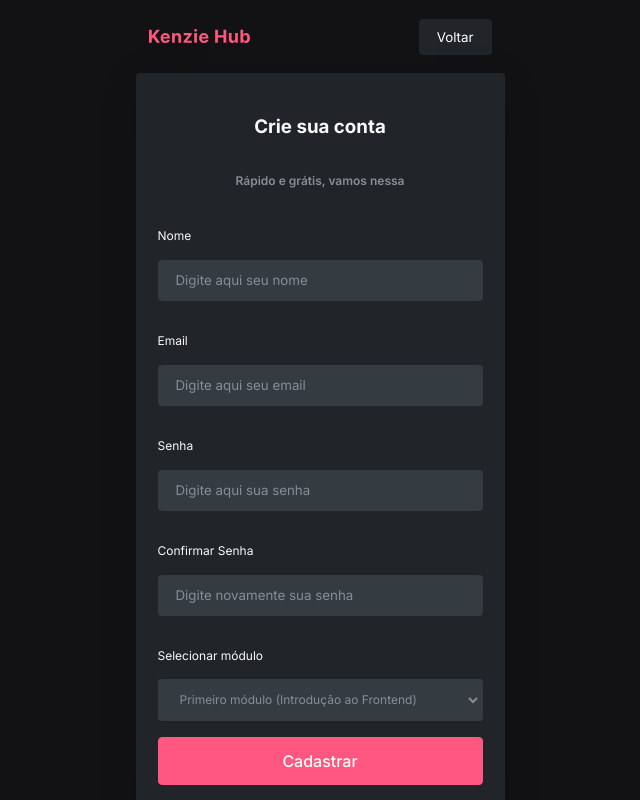
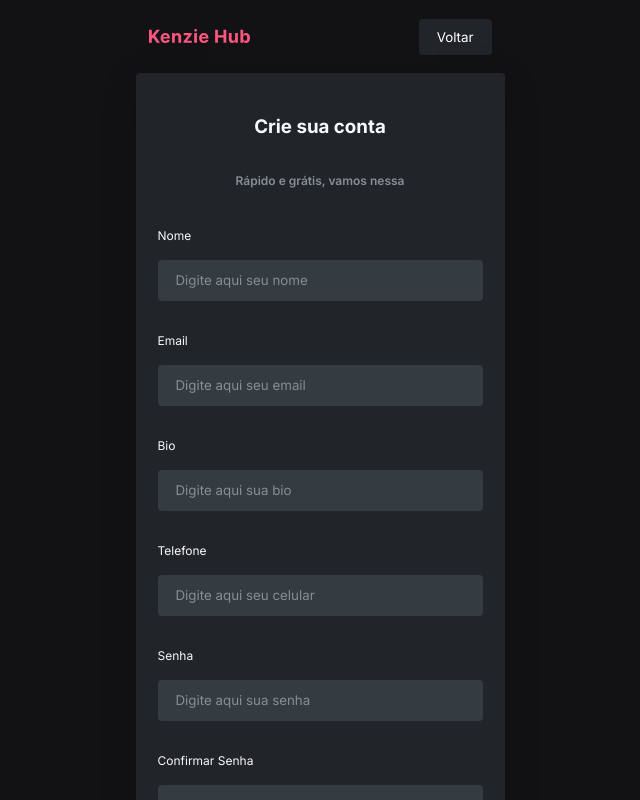
Before and after one commit to Kenzie-Academy-Brasil-Developers/react-entrega-s2-kenzie-hub-andersonstpinto, a React (Create React App) app: page /signup in a window 1280 px wide. Shown: the top 800 px of the page, without its empty margins (320-960 px from the left). Built offline with nearby package versions, Linux system fonts and the light colour scheme.

Commit message:
feat: signup and login api requests + localStorage auth

```diff
--- a/src/components/Header/index.jsx
+++ b/src/components/Header/index.jsx
@@ -2,13 +2,11 @@ import Logo from '../../assets/imgs/Logo.svg'
 import { HeaderContainer } from './style'
 import { SmallButton } from '../SmallButton'
 
-export const Header = ({ smallbutton }) => {
+export const Header = ({ smallbutton, onClick }) => {
   return (
     <HeaderContainer>
       <img src={Logo} alt='KenzieHub' />
-      <SmallButton onClick={() => console.log('path')}>
-        {smallbutton}
-      </SmallButton>
+      <SmallButton onClick={onClick}>{smallbutton}</SmallButton>
     </HeaderContainer>
   )
 }
--- a/src/components/LoginForm/index.jsx
+++ b/src/components/LoginForm/index.jsx
@@ -1,13 +1,14 @@
 import { yupResolver } from '@hookform/resolvers/yup'
 import { useHistory } from 'react-router-dom'
 import { useForm } from 'react-hook-form'
+import api from '../../services/api'
 import * as yup from 'yup'
 
 import { Button } from '../Button'
 import { Input } from '../Input'
 import { Form } from './style'
 
-export const LoginForm = () => {
+export const LoginForm = ({ setAuth }) => {
   const history = useHistory()
 
   const schema = yup.object().shape({
@@ -23,7 +24,23 @@ export const LoginForm = () => {
     resolver: yupResolver(schema),
   })
 
-  const onSubmit = data => console.log(data)
+  const onSubmit = loginData => {
+    console.log(loginData)
+    api
+      .post('/sessions', loginData)
+      .then(({ data }) => {
+        console.log(data)
+        setAuth(true)
+        //toast
+        localStorage.setItem('@KenzieHub:token', JSON.stringify(data.token))
+        localStorage.setItem('@KenzieHub:user', JSON.stringify(data.user))
+        history.push('/dashboard')
+      })
+      .catch(err => {
+        console.log(err)
+        //toast
+      })
+  }
 
   return (
     <Form>
--- a/src/components/SignupForm/index.jsx
+++ b/src/components/SignupForm/index.jsx
@@ -1,5 +1,7 @@
 import { yupResolver } from '@hookform/resolvers/yup'
+import { useHistory } from 'react-router-dom'
 import { useForm } from 'react-hook-form'
+import api from '../../services/api'
 import * as yup from 'yup'
 
 import { CustomSelect } from '../CustomSelect'
@@ -8,6 +10,7 @@ import { Input } from '../Input'
 import { Form } from './style'
 
 export const SignupForm = () => {
+  const history = useHistory()
   const courseModules = [
     'Primeiro módulo (Introdução ao Frontend)',
     'Segundo módulo (Frontend Avançado)',
@@ -24,6 +27,14 @@ export const SignupForm = () => {
       .oneOf([yup.ref('password')], 'Senhas diferentes')
       .required(),
     course_module: yup.string().required().default('Primeiro Módulo'),
+    bio: yup.string().max(24).required(),
+    contact: yup
+      .string()
+      .matches(
+        /^\(?[1-9]{2}\)? ?(?:[2-8]|9[1-9])[0-9]{3}\-?[0-9]{4}$/,
+        'Deve ser um número de celular válido, incluindo DDD'
+      )
+      .required(),
   })
 
   const {
@@ -36,6 +47,16 @@ export const SignupForm = () => {
 
   const onSubmit = ({ passwordConfirm, ...rest }) => {
     console.log(rest)
+    api
+      .post('/users', rest)
+      .then(_ => {
+        // toast.success('Sucesso ao criar a conta')
+        return history.push('/')
+      })
+      .catch(err => {
+        // toast.error('Criar conta falhou')
+        console.log(err)
+      })
   }
 
   return (
@@ -58,6 +79,22 @@ export const SignupForm = () => {
           register={register}
           name='email'
           error={errors.email?.message}
+        />
+        <Input
+          label='Bio'
+          type='text'
+          placeholder='Digite aqui sua bio'
+          register={register}
+          name='bio'
+          error={errors.bio?.message}
+        />
+        <Input
+          label='Telefone'
+          type='text'
+          placeholder='Digite aqui seu celular'
+          register={register}
+          name='contact'
+          error={errors.contact?.message}
         />
         <Input
           label='Senha'
--- a/src/pages/Dashboard/index.jsx
+++ b/src/pages/Dashboard/index.jsx
@@ -2,11 +2,21 @@ import { Header } from '../../components/Header'
 import { DashboardContainer } from './style'
 import { UserCard } from '../../components/UserCard'
 import { TechContainer } from '../../components/TechContainer'
+import { Redirect } from 'react-router-dom'
 
-export const Dashboard = () => {
+export const Dashboard = ({ authState: { auth, setAuth } }) => {
+  console.log(auth)
+  if (!auth) return <Redirect to='/' />
+
   return (
     <DashboardContainer>
-      <Header smallbutton='Sair' />
+      <Header
+        smallbutton='Sair'
+        onClick={() => {
+          localStorage.clear()
+          setAuth(false)
+        }}
+      />
       <UserCard />
       <TechContainer />
     </DashboardContainer>
--- a/src/pages/LoginPage/index.jsx
+++ b/src/pages/LoginPage/index.jsx
@@ -1,12 +1,16 @@
+import { Redirect } from 'react-router-dom'
 import { LoginForm } from '../../components/LoginForm'
 import Logo from '../../assets/imgs/Logo.svg'
 import { LoginContainer } from './style'
 
-export const LoginPage = () => {
+export const LoginPage = ({ authState: { auth, setAuth } }) => {
+  console.log(auth)
+  if (auth) return <Redirect to='/dashboard' />
+
   return (
     <LoginContainer>
       <img src={Logo} alt='' />
-      <LoginForm />
+      <LoginForm setAuth={setAuth} />
     </LoginContainer>
   )
 }
--- a/src/pages/SignupPage/index.jsx
+++ b/src/pages/SignupPage/index.jsx
@@ -1,11 +1,16 @@
 import { SignupContainer } from './style'
 import { SignupForm } from '../../components/SignupForm'
 import { Header } from '../../components/Header'
+import { Redirect, useHistory } from 'react-router-dom'
 
-export const SignupPage = () => {
+export const SignupPage = ({ authState: { auth } }) => {
+  console.log(auth)
+  const history = useHistory()
+  if (auth) return <Redirect to='/dashboard' />
+
   return (
     <SignupContainer>
-      <Header smallbutton='Voltar' />
+      <Header smallbutton='Voltar' onClick={() => history.push('/')} />
       <SignupForm />
     </SignupContainer>
   )
--- a/src/routes/index.jsx
+++ b/src/routes/index.jsx
@@ -2,18 +2,26 @@ import { SignupPage } from '../pages/SignupPage'
 import { Switch, Route } from 'react-router-dom'
 import { LoginPage } from '../pages/LoginPage'
 import { Dashboard } from '../pages/Dashboard'
+import { useEffect, useState } from 'react'
 
 export const Routes = () => {
+  const [auth, setAuth] = useState(false)
+  const authState = { auth, setAuth }
+  useEffect(() => {
+    const token = JSON.parse(localStorage.getItem('@KenzieHub:token'))
+    if (token) return setAuth(true)
+  }, [])
+
   return (
     <Switch>
       <Route exact path='/'>
-        <LoginPage />
+        <LoginPage authState={authState} />
       </Route>
       <Route path='/signup'>
-        <SignupPage />
+        <SignupPage authState={authState} />
       </Route>
       <Route path='/dashboard'>
-        <Dashboard />
+        <Dashboard authState={authState} />
       </Route>
     </Switch>
   )
--- /dev/null
+++ b/src/services/api.js
@@ -0,0 +1,7 @@
+import axios from 'axios'
+
+const api = axios.create({
+  baseURL: 'https://kenziehub.herokuapp.com/',
+})
+
+export default api
```
